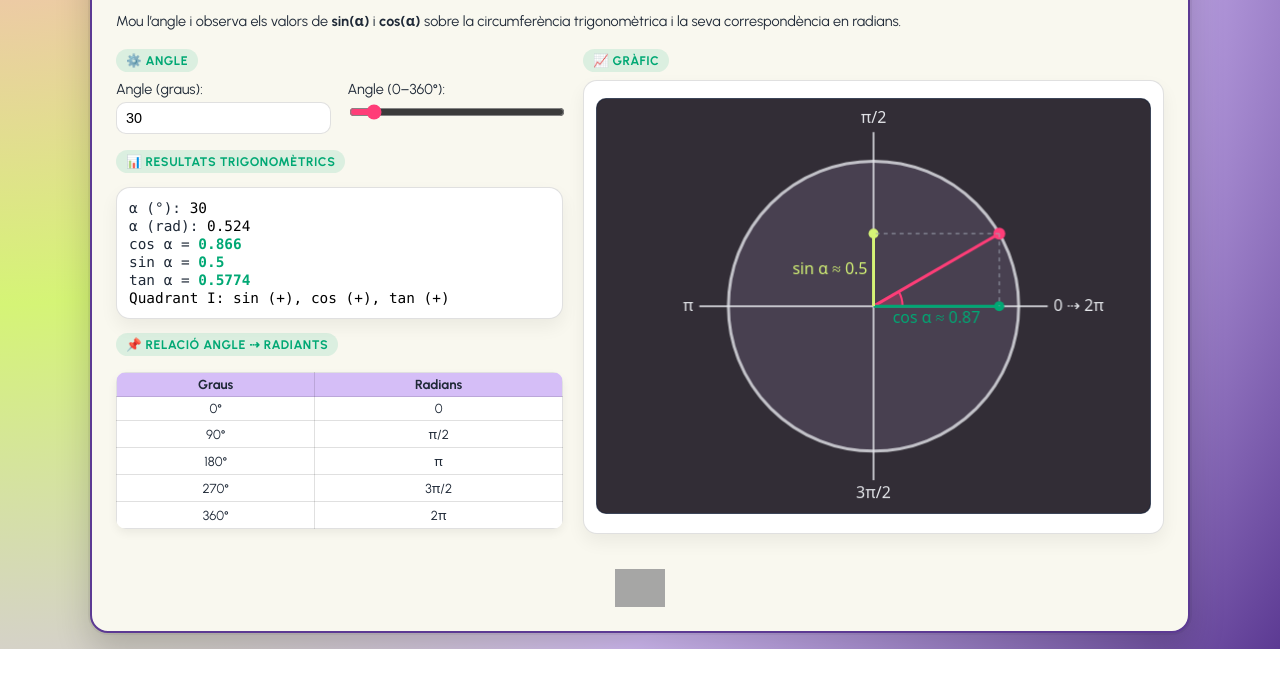
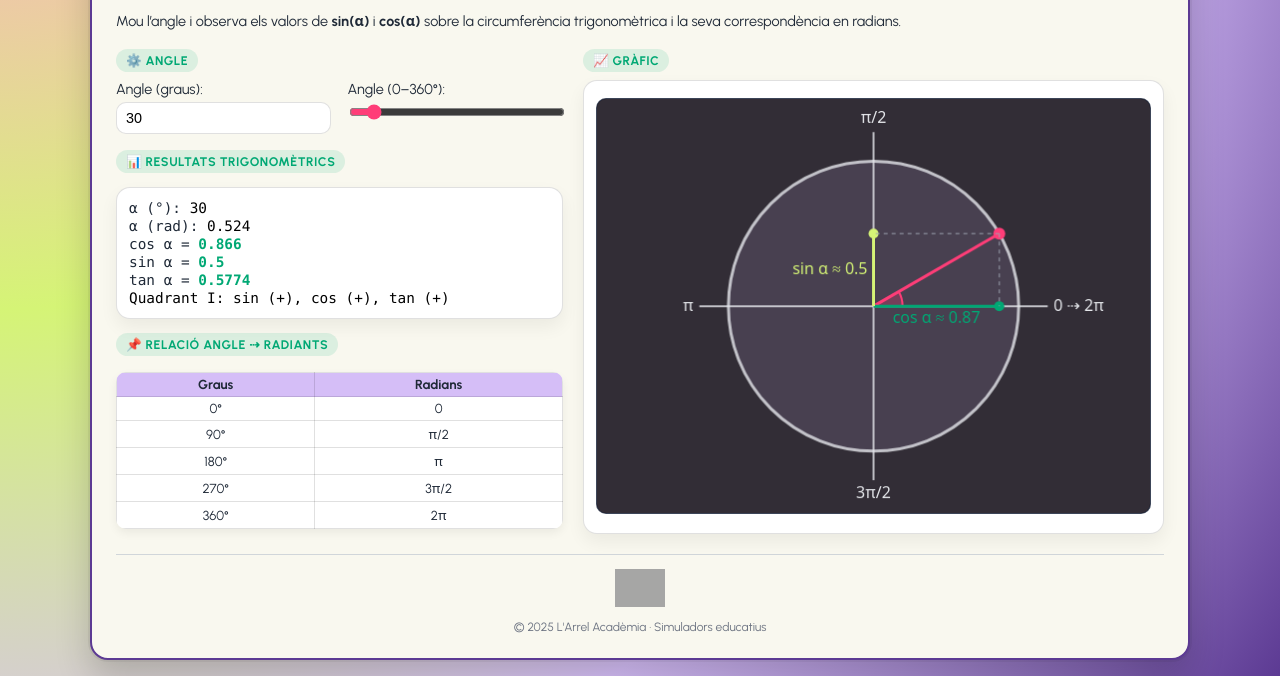
Before and after one commit to larrelacademia/esfera.goniometrica, a plain HTML site: page index.html in a window 1280 px wide. Shown: the part 242-918 px from the top of the page. Before the commit the page ends 891 px from the top, so only its background shows below. Drawn offline with Linux system fonts and the light colour scheme; grey boxes are pictures that could not be loaded.

Commit message:
peu de pagina

```diff
--- a/index.html
+++ b/index.html
@@ -22,6 +22,7 @@
       --danger: #ff3d78;      /* Fúcsia també per errors/avisos */
       --border: #5c3a93;      /* Morat per a contorns */
       --lila: #d5bef7;        /* Lila claret */
+      --muted: #6b7280;       /* Text suau (peu de pàgina) */
     }
 
     * { box-sizing: border-box; }
@@ -72,7 +73,8 @@
 
     /* 🔹 Logo final/imagotip */
     .logo-footer {
-      margin-top: 35px;
+      margin-top: 1px;
+      margin-bottom: 13px;
       display: flex;
       justify-content: center;
     }
@@ -87,6 +89,20 @@
     .logo-footer img:hover {
       opacity: 1;
       transform: translateY(-1px);
+    }
+
+    /* 🔹 Peu de pàgina: línia separadora */
+    .footer {
+      margin-top: 20px;
+      font-size: 0.78rem;
+      color: var(--muted);
+      display: flex;
+      justify-content: space-between;
+      gap: 8px;
+      flex-wrap: wrap;
+      border-top: 1px solid rgba(148, 163, 184, 0.4);
+      padding-top: 10px;
+      min-height: 14px;
     }
 
     h1 {
@@ -145,7 +161,6 @@
       font-weight: 800;
       text-transform: uppercase;
       letter-spacing: 0.04em;
-
     }
 
     label {
@@ -285,6 +300,10 @@
       table.special-angles {
         font-size: 0.78rem;
       }
+      .footer {
+        flex-direction: column;
+        font-size: 0.75rem;
+      }
     }
   </style>
 </head>
@@ -370,11 +389,18 @@
       </div>
     </div>
 
+    <!-- 🔹 Peu de pàgina: línia + imagotip + text legal -->
+    <div class="footer"></div>
+
     <!-- Logo final (imagotip) -->
     <div class="logo-footer">
       <a href="https://www.larrelacademia.cat/" target="_blank" rel="noopener noreferrer">
         <img src="https://i.ibb.co/PvJdJ31H/IMAGOTIP-FUCSIA.png" alt="L'Arrel Acadèmia - Imagotip fúcsia" />
       </a>
+    </div>
+
+    <div style="text-align:center; margin-top:0; font-size:0.75rem; color:var(--muted);">
+      © 2025 L'Arrel Acadèmia · Simuladors educatius
     </div>
   </div>
 
@@ -502,7 +528,6 @@ function draw(deg){
   ctx.lineWidth=3;
   ctx.stroke();
 
-
   // Petit arc de l'angle: àrea + línia
   const arcR = R * 0.20;
 
@@ -521,7 +546,6 @@ ctx.arc(cx, cy, arcR, 0, -rad, rad > 0);     // ⬅️ mateixa crida: mateix sen
   ctx.strokeStyle = "#ff3d78";                 // fúcsia fort
   ctx.lineWidth = 2;
   ctx.stroke();
-
 
   // radi (fúcsia)
   const px=cx+c*R, py=cy - s*R;
```
Lines whose indentation alone changed are shown as unchanged.
